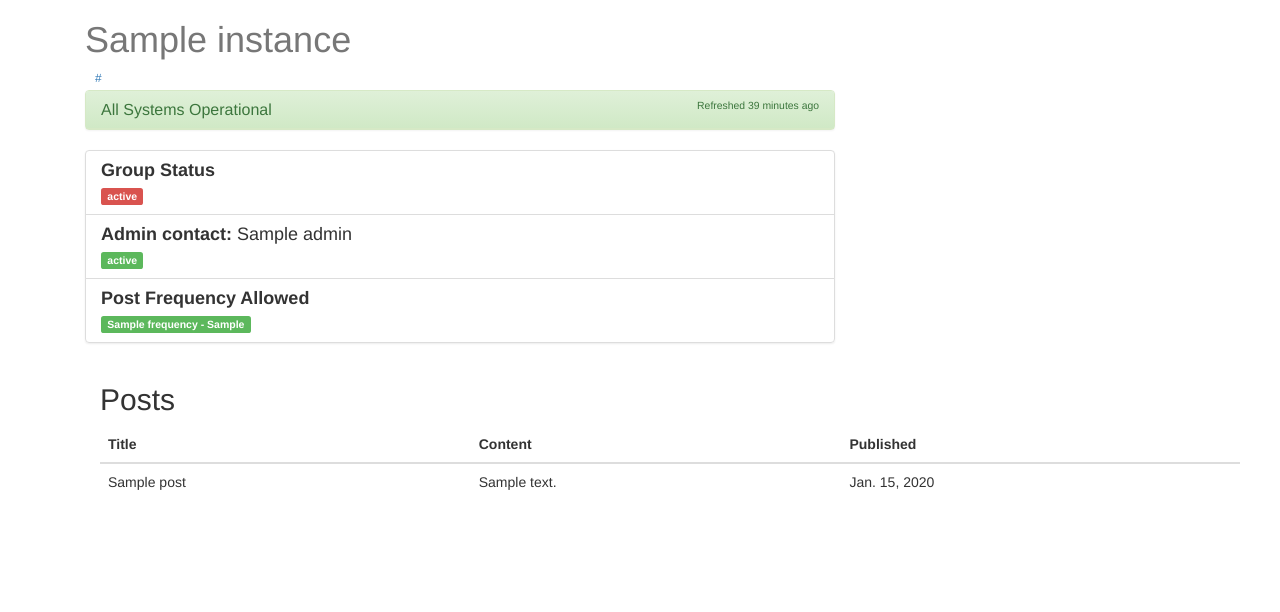
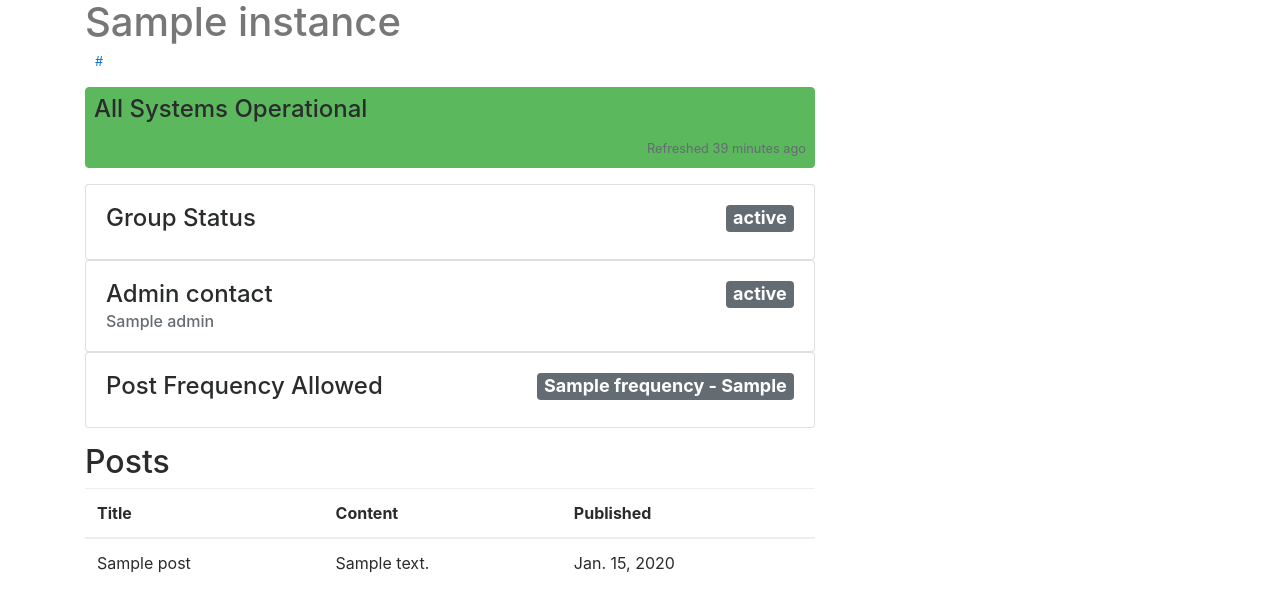
Before and after one commit to renanbs/socialposts, a Django app: template templates/group_detail.html in a window 1280 px wide. Shown: the top 612 px of the page. Run offline with Django 3.2, Linux system fonts and the light colour scheme; tables that the repository leaves empty hold one stand-in row (values such as "Sample post"); the template is opened without the code that fills it: values that come from a table or form of the project are taken from there, most other values are stand-ins (such as "Sample title", 1, 10 or a date in 2020); some libraries are stand-ins or nearby versions.

Commit message:
Migrate to bootstrap 4.

```diff
--- a/control/forms.py
+++ b/control/forms.py
@@ -4,6 +4,7 @@ from .models import Control
 
 
 class ControlForm(forms.ModelForm):
+    published = forms.DateField(widget=forms.SelectDateWidget)
 
     class Meta:
         model = Control
--- a/socialposts/settings.py
+++ b/socialposts/settings.py
@@ -43,7 +43,7 @@ INSTALLED_APPS = [
     'control',
 ]
 
-CRISPY_TEMPLATE_PACK = 'bootstrap3'
+CRISPY_TEMPLATE_PACK = 'bootstrap4'
 
 MIDDLEWARE = [
     'django.middleware.security.SecurityMiddleware',
--- a/static/css/base.css
+++ b/static/css/base.css
@@ -1,14 +1,3 @@
 h1 {
     color: #777777;
 }
-.custab{
-    border: 1px solid #ccc;
-    padding: 5px;
-    margin: 5% 0;
-    box-shadow: 3px 3px 2px #ccc;
-    transition: 0.5s;
-    }
-.custab:hover{
-    box-shadow: 3px 3px 0px transparent;
-    transition: 0.5s;
-    }
--- a/templates/base.html
+++ b/templates/base.html
@@ -4,11 +4,7 @@
 <head>
     <meta charset="UTF-8">
     <title>{% block head_title %}Posts Control{% endblock head_title %}</title>
-    <!-- Latest compiled and minified CSS -->
-    <link rel="stylesheet" href="https://maxcdn.bootstrapcdn.com/bootstrap/3.3.7/css/bootstrap.min.css" integrity="sha384-BVYiiSIFeK1dGmJRAkycuHAHRg32OmUcww7on3RYdg4Va+PmSTsz/K68vbdEjh4u" crossorigin="anonymous">
-
-    <!-- Optional theme -->
-    <link rel="stylesheet" href="https://maxcdn.bootstrapcdn.com/bootstrap/3.3.7/css/bootstrap-theme.min.css" integrity="sha384-rHyoN1iRsVXV4nD0JutlnGaslCJuC7uwjduW9SVrLvRYooPp2bWYgmgJQIXwl/Sp" crossorigin="anonymous">
+    <link rel="stylesheet" href="https://maxcdn.bootstrapcdn.com/bootstrap/4.0.0-alpha.6/css/bootstrap.min.css" integrity="sha384-rwoIResjU2yc3z8GV/NPeZWAv56rSmLldC3R/AZzGRnGxQQKnKkoFVhFQhNUwEyJ" crossorigin="anonymous">
     <link href="https://maxcdn.bootstrapcdn.com/font-awesome/4.7.0/css/font-awesome.min.css" rel="stylesheet" integrity="sha384-wvfXpqpZZVQGK6TAh5PVlGOfQNHSoD2xbE+QkPxCAFlNEevoEH3Sl0sibVcOQVnN" crossorigin="anonymous">
 
     <link rel="stylesheet" href='{% static "css/base.css" %}'/>
@@ -37,10 +33,11 @@
     {% endblock content %}
 </div>
 
-<script src="https://code.jquery.com/jquery-3.2.1.min.js" integrity="sha256-hwg4gsxgFZhOsEEamdOYGBf13FyQuiTwlAQgxVSNgt4=" crossorigin="anonymous"></script>
+<script src="https://code.jquery.com/jquery-3.1.1.slim.min.js" integrity="sha384-A7FZj7v+d/sdmMqp/nOQwliLvUsJfDHW+k9Omg/a/EheAdgtzNs3hpfag6Ed950n" crossorigin="anonymous"></script>
+<script src="https://cdnjs.cloudflare.com/ajax/libs/tether/1.4.0/js/tether.min.js" integrity="sha384-DztdAPBWPRXSA/3eYEEUWrWCy7G5KFbe8fFjk5JAIxUYHKkDx6Qin1DkWx51bBrb" crossorigin="anonymous"></script>
+<script src="https://maxcdn.bootstrapcdn.com/bootstrap/4.0.0-alpha.6/js/bootstrap.min.js" integrity="sha384-vBWWzlZJ8ea9aCX4pEW3rVHjgjt7zpkNpZk+02D9phzyeVkE+jo0ieGizqPLForn" crossorigin="anonymous"></script>
 
-<!-- Latest compiled and minified JavaScript -->
-<script src="https://maxcdn.bootstrapcdn.com/bootstrap/3.3.7/js/bootstrap.min.js" integrity="sha384-Tc5IQib027qvyjSMfHjOMaLkfuWVxZxUPnCJA7l2mCWNIpG9mGCD8wGNIcPD7Txa" crossorigin="anonymous"></script>
+
 
 </body>
 </html>
--- a/templates/group_detail.html
+++ b/templates/group_detail.html
@@ -11,58 +11,45 @@
 {% endblock %}
 
 {% block content %}
-<div class="container">
-    <div class="row">
-        <div class="col-md-12">
+    <div class="row justify-content-center mb-3">
+        <div class="col-12">
             <h1>{{ instance.title }}</h1>
             <small class="pull-left" style="padding-left: 10px;"><a href="{{ instance.url }}">{{ instance.url }}</a></small>
-            <br/>
         </div>
     </div>
-    <div class="row clearfix">
-        <div class="col-md-8 column">
-            <!--<div class="panel panel-warning">-->
-            <div class="panel panel-success">
-                <div class="panel-heading">
-                    <h3 class="panel-title">
-                        All Systems Operational
-                        <small class="pull-right">Refreshed 39 minutes ago</small>
-                    </h3>
+    <div class="row">
+        <div class="col-8">
+            <div class="card card-success mb-3">
+                <div class="card-block" style="padding: 0.5rem">
+                    <h4 class="card-title">All Systems Operational</h4>
+                    <p class="card-text text-right"><small class="text-muted">Refreshed 39 minutes ago</small></p>
+
                 </div>
             </div>
-            <div class="row clearfix">
-                <div class="col-md-12 column">
-                    <div class="list-group">
-                        <div class="list-group-item">
-                            <h4 class="list-group-item-heading">
-                                <strong>Group Status</strong>
-                             </h4>
-                            <p class="list-group-item-text">
-                                <span class="label label-danger">{{ instance.group_status }}</span>
-                            </p>
+
+            <div class="row mb-3">
+                <div class="col-12">
+                    <div class="card">
+                        <div class="card-block">
+                            <h4>Group Status <span class="badge badge-default pull-right">{{ instance.group_status }}</span></h4>
+                        </div>
                     </div>
 
-                        <div class="list-group-item">
-                            <h4 class="list-group-item-heading">
-                                <strong>Admin contact: </strong> {{ instance.admin }}
-                            </h4>
-                            <p class="list-group-item-text">
-                                <span class="label label-success">{{ instance.admin_status }}</span>
-                            </p>
+                    <div class="card">
+                        <div class="card-block">
+                            <h4 class="card-title">Admin contact <span class="badge badge-default pull-right">{{ instance.admin_status }}</span></h4>
+                            <h6 class="card-subtitle text-muted">{{ instance.admin }}</h6>
+                        </div>
                     </div>
 
-                        <div class="list-group-item">
-                            <h4 class="list-group-item-heading">
-                                <strong>Post Frequency Allowed </strong>
-                            </h4>
-                            <p class="list-group-item-text">
-                                <span class="label label-success">{{ instance.frequency }} - {{ instance.frq_scale }}</span>
-                            </p>
+                    <div class="card">
+                        <div class="card-block">
+                            <h4>Post Frequency Allowed <span class="badge badge-default pull-right">{{ instance.frequency }} - {{ instance.frq_scale }}</span></h4>
                         </div>
                     </div>
                 </div>
             </div>
-            <div class="container">
+
             <h2>Posts</h2>
             <table class="table table-hover">
                 <thead>
@@ -83,9 +70,6 @@
                 </tbody>
             </table>
         </div>
-
-        </div>
-    </div>
     </div>
 
 {% endblock content %}
```
Also changed, not shown: templates/control_list.html (+9 -18 lines), templates/group_list.html (+30 -11 lines), templates/post_detail.html (+7 -12 lines), templates/post_list.html (+13 -13 lines). Lines whose indentation alone changed are shown as unchanged.
